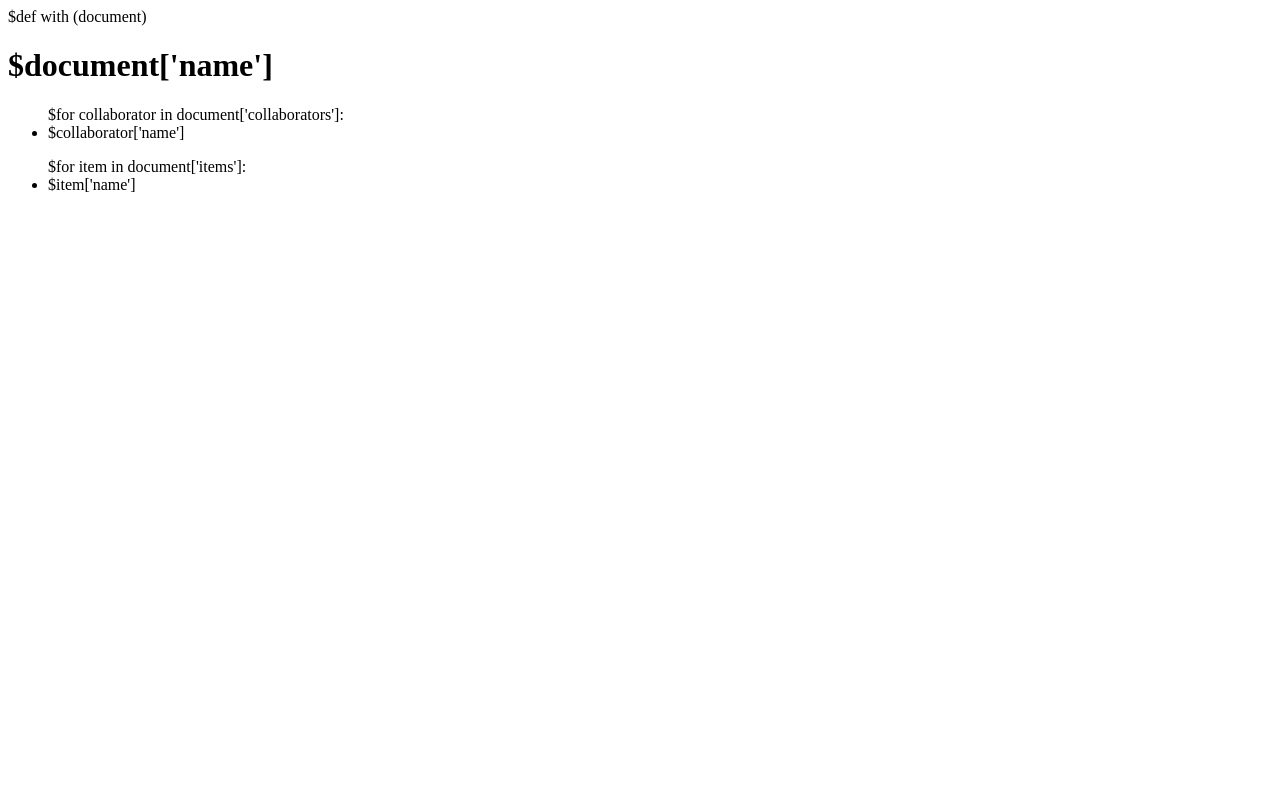
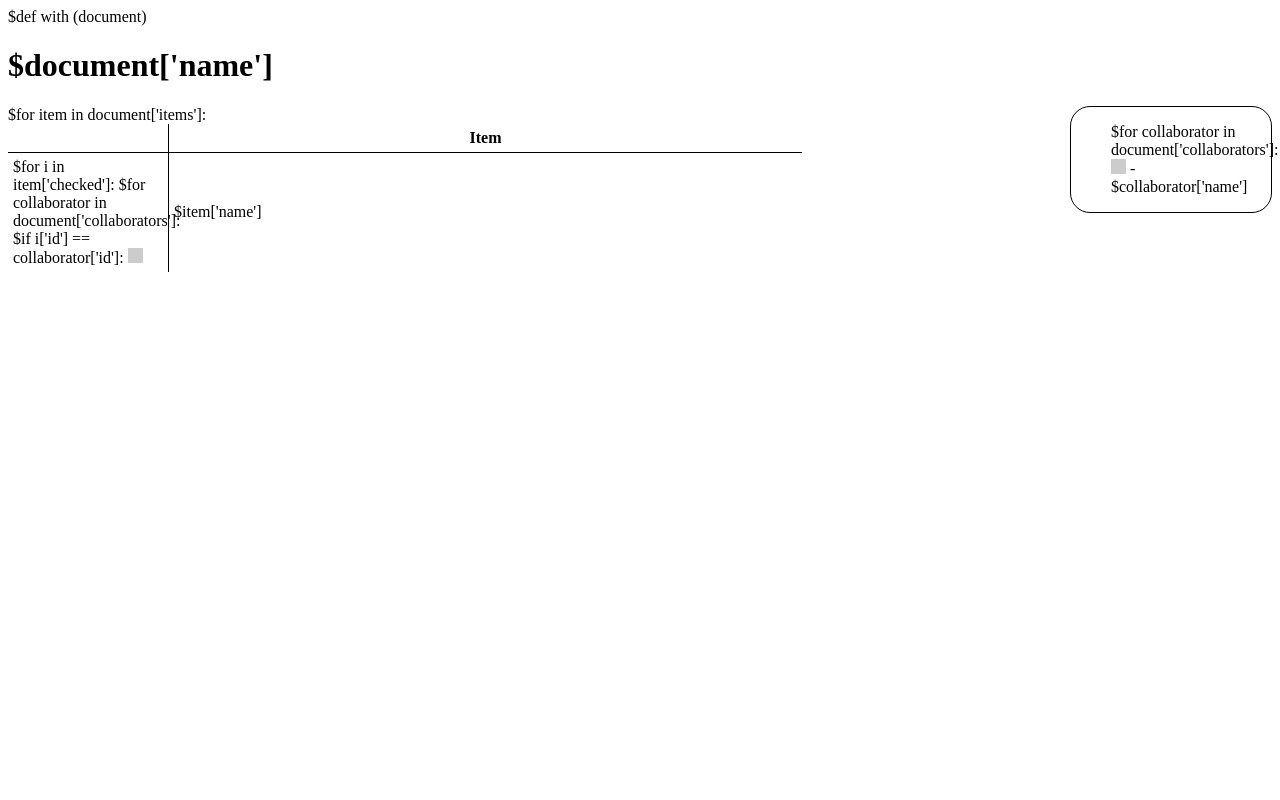
Before and after one commit to Zillolo/CheckAway, a Python web app: template templates/list.html in a window 1280 px wide. Run offline with Jinja, Linux system fonts and the light colour scheme; the template is opened without the code that fills it, so the values that code supplies are empty.

Commit message:
Finalized view template for now.

```diff
--- /dev/null
+++ b/static/css/list.css
@@ -0,0 +1,61 @@
+div#sidebar {
+    border: 1px solid;
+    border-radius: 20px;
+
+    width: 200px;
+    float:right;
+
+    margin-left: 10px;
+}
+
+.color-box {
+    width: 15px;
+    height: 15px;
+
+    display: inline-block;
+    background-color: #CCC;
+}
+
+table#list {
+    width: 794px;
+
+    border-collapse: collapse;
+}
+
+table#list td, table#list th {
+    border: 1px solid black;
+    padding: 5px;
+}
+
+table#list tr:first-child th {
+    border-top: 0;
+}
+table#list tr:last-child td {
+    border-bottom: 0;
+}
+
+table#list tr td:first-child,
+table#list tr th:first-child {
+    border-left: 0;
+}
+
+table#list tr:last-child td {
+    border-bottom: 0;
+}
+
+table#list tr td:last-child,
+table#list tr th:last-child {
+    border-right: 0;
+}
+
+.checklist {
+    width: 150px;
+    max-width: 150px;
+}
+
+.item {
+    width: 100%;
+}
+ul#collaborators {
+    list-style-type: none;
+}
--- a/templates/layout.html
+++ b/templates/layout.html
@@ -3,6 +3,7 @@ $def with (content)
 <!DOCTYPE html>
 <html>
 <head>
+    <link href='http://fonts.googleapis.com/css?family=Lobster' rel='stylesheet' type='text/css'>
     <link href="static/css/stylesheet.css" rel="stylesheet" type="text/css" />
 </head>
 <body>
--- a/templates/list.html
+++ b/templates/list.html
@@ -1,12 +1,32 @@
 $def with (document)
 
+<link rel="stylesheet" href="static/css/list.css" type="text/css" />
 
     <h1 id="title">$document['name']</h1>
-    <ul>
-        $for collaborator in document['collaborators']:
-            <li>$collaborator['name']</li>
-    </ul>
-    <ul>
+    <div id="sidebar">
+        <ul id="collaborators">
+            $for collaborator in document['collaborators']:
+                <li>
+                    <div class="color-box" style="background-color:
+                        $collaborator['color']
+                    ;"></div> - $collaborator['name']
+                </li>
+        </ul>
+    </div>
+    <table id="list">
+        <tr>
+            <th></th>
+            <th>Item</th>
+        </tr>
         $for item in document['items']:
-            <li>$item['name']</li>
-    </ul>
+            <tr>
+                <td class="checklist">
+                    $for i in item['checked']:
+                        $for collaborator in document['collaborators']:
+                            $if i['id'] == collaborator['id']:
+                                <div class="color-box" style="background-color: $collaborator['color'];"></div>
+                </td>
+                <td class="item">$item['name']</td>
+            </tr>
+
+    </table>
```
Also changed, not shown: static/css/stylesheet.css (+16 -2 lines), templates/css/stylesheet.css (added, +11 -0 lines).
